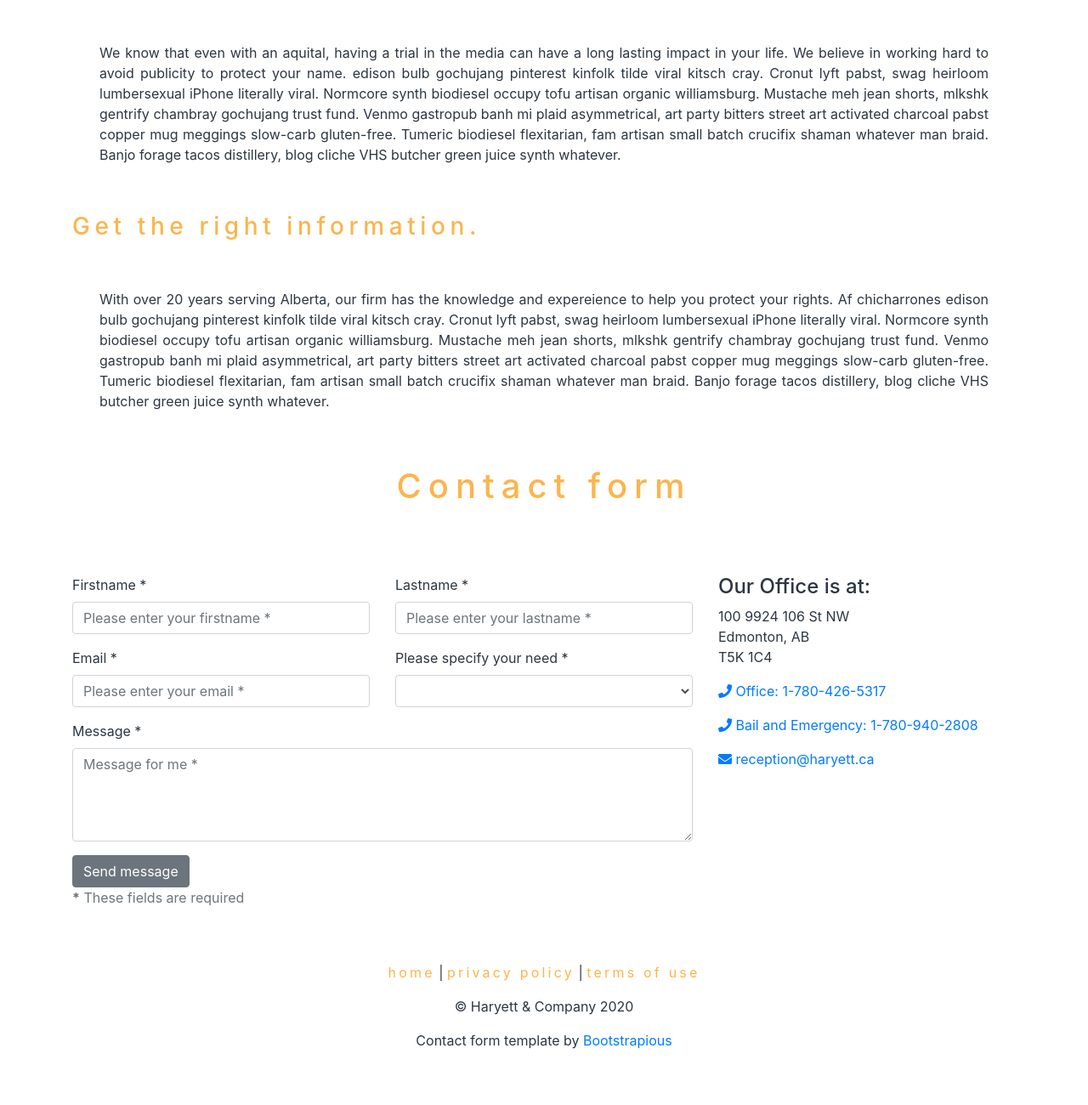
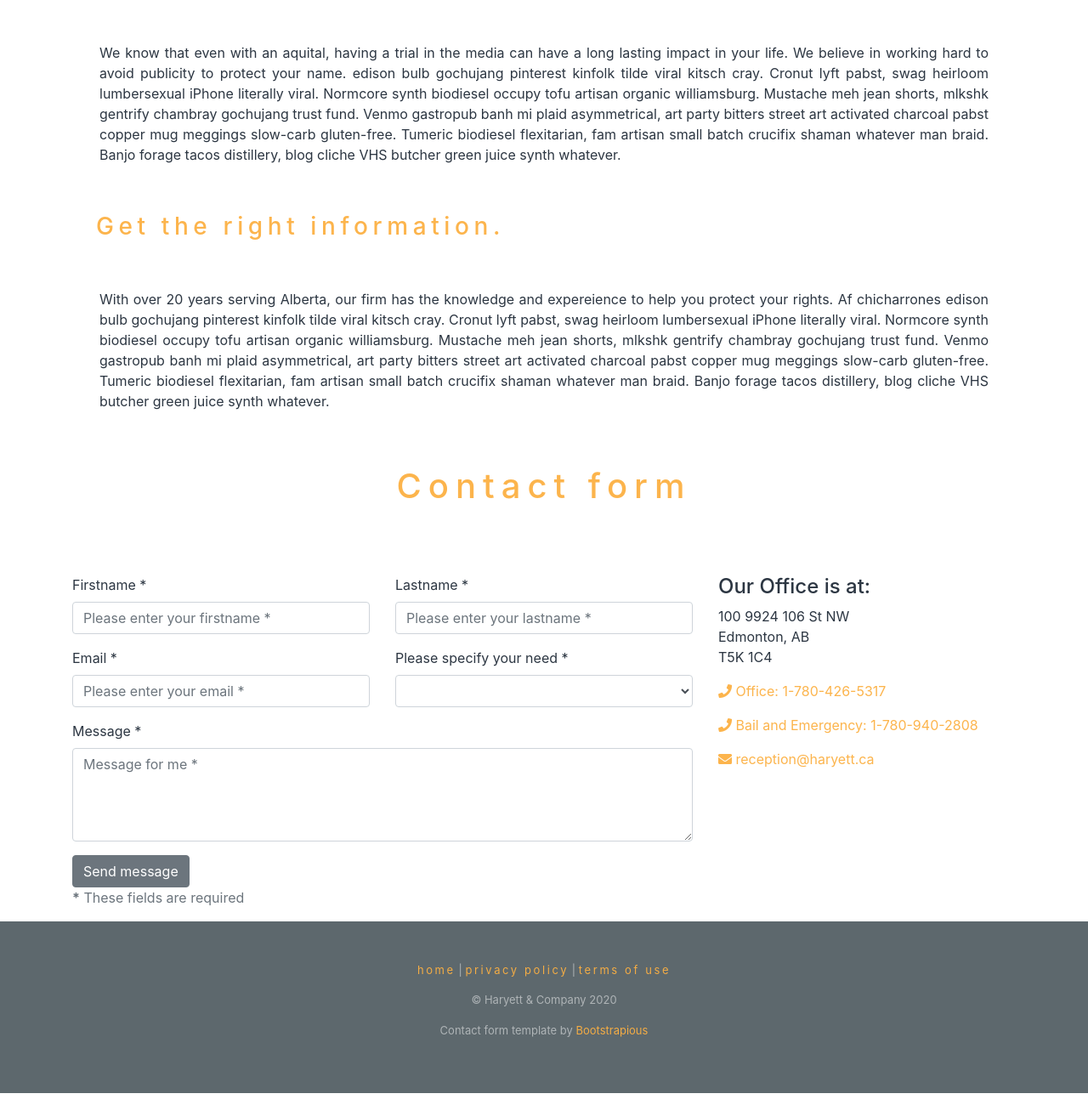
Before and after one commit to phesmic/haryett.ca, a plain HTML site: page index.html in a window 1280 px wide. Shown: the part 1233-2533 px from the top of the page at 85% size. Drawn offline with nearby package versions, Linux system fonts and the light colour scheme.

Commit message:
fix stylesheet

```diff
--- a/stylesheets/stylesheet.css
+++ b/stylesheets/stylesheet.css
@@ -1,7 +1,7 @@
 .mastheadLanding {
     height: 100vh;
     min-height: 500px;
-    background-image: url(../images/Haryett_homepage_final.png);
+    background-image: url(../images/Haryett_homepage_resize.jpg);
     background-size: cover;
     background-position: center;
     background-repeat: no-repeat;
@@ -9,7 +9,7 @@
 .masthead {
   height: 100vh;
   min-height: 500px;
-  background-image: url(../images/Haryett_homepage_final.png);
+  background-image: url(../images/Haryett_homepage_full.jpeg);
   background-size: cover;
   background-position: center;
   background-repeat: no-repeat;
@@ -70,6 +70,9 @@ p {
 .navbackground{
        background-color: rgba(39, 54, 61, .75);
    }
+.footerbackground{
+    background-color: rgba(39, 54, 61, .75);
+}
 .buttonspacing{
     margin-top: 3em;
     margin-bottom: 3em;
@@ -83,6 +86,10 @@ p {
 }
 .mildmarginb{
   margin-bottom: 1em;
+}
+.mildpadrl{
+  padding-right: 1em;
+  padding-left: 1em;
 }
 .medpadrl{
   padding-right: 2em;
@@ -99,3 +106,10 @@ p {
   font-style: italic;
   margin-top: 4em;
 }
+.footfont{
+  color: rgba(255, 255, 255, 0.5);
+  font-size: small;
+}
+.sitecolour{
+  color: rgba(252, 176, 66, .95);
+}
```
